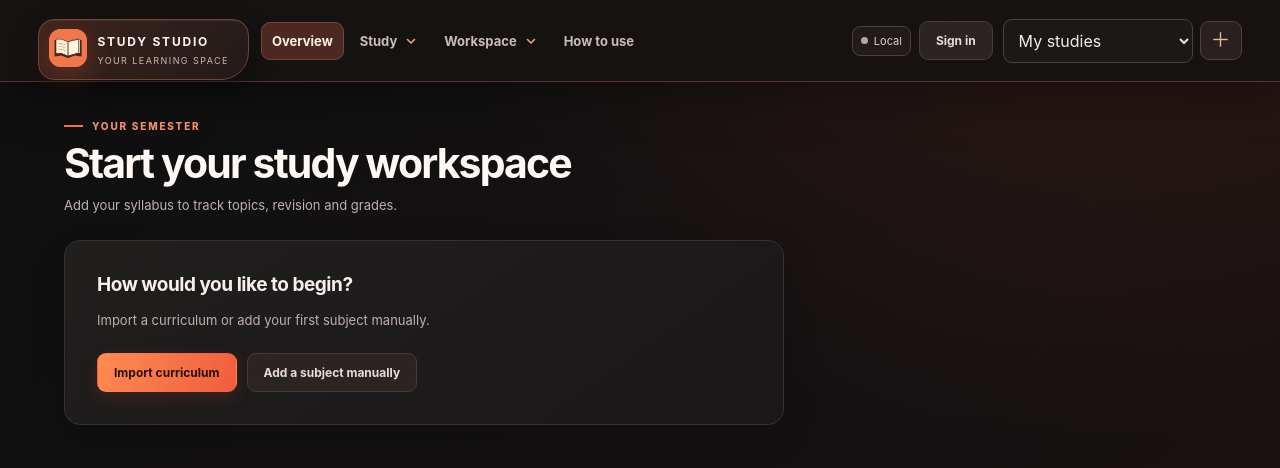
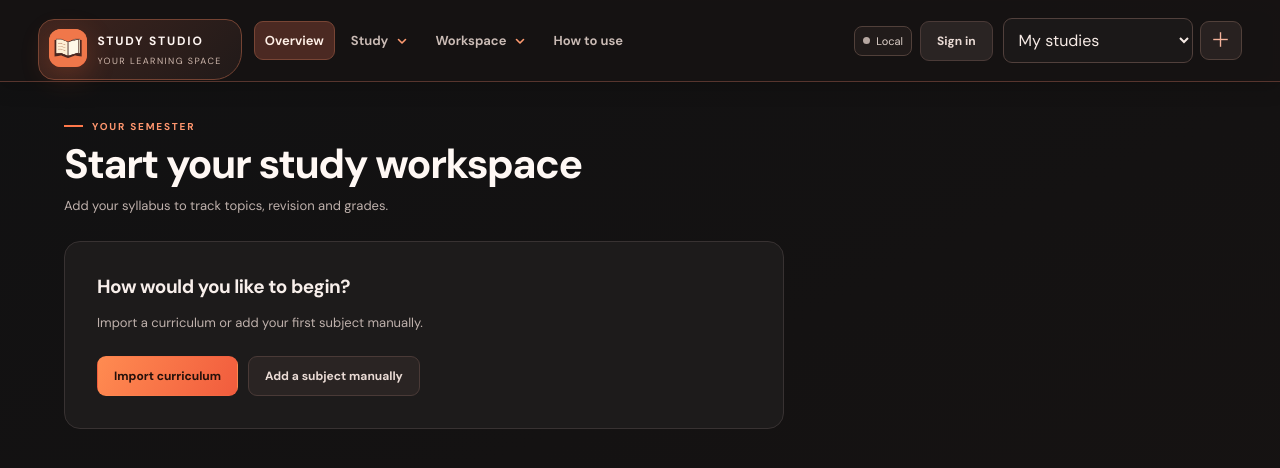
Before and after one commit to NotAsh0/study-studio, a plain HTML site: page index.html in a window 1280 px wide. Drawn offline with Linux system fonts and the light colour scheme.

Commit message:
Refine typography and dashboard surfaces

```diff
--- a/style.css
+++ b/style.css
@@ -92,3 +92,19 @@ select,input,textarea{color:#f6eae5;background:#1b1818;border:1px solid #51403c;
 .course-chip,.course-info small,.course-sort,.card .label,.field label,.subject-table th,.unit-progress small{font-size:12px}
 .topnav .nav,.nav-group summary{font-size:13px}
 @media(max-width:650px){.topnav .nav,.nav-group summary{font-size:12px}.add-course-form .fields{grid-template-columns:1fr}}
+
+/* Typography and surface refinement */
+@font-face{font-family:'DM Sans';font-style:normal;font-weight:400 700;font-display:swap;src:url('fonts/dm-sans-latin.woff2') format('woff2');unicode-range:U+0000-00FF,U+0131,U+0152-0153,U+02BB-02BC,U+02C6,U+02DA,U+02DC,U+0304,U+0308,U+0329,U+2000-206F,U+20AC,U+2122,U+2191,U+2193,U+2212,U+2215,U+FEFF,U+FFFD}
+@font-face{font-family:'DM Sans';font-style:normal;font-weight:400 700;font-display:swap;src:url('fonts/dm-sans-latin-ext.woff2') format('woff2');unicode-range:U+0100-02BA,U+02BD-02C5,U+02C7-02CC,U+02CE-02D7,U+02DD-02FF,U+0304,U+0308,U+0329,U+1D00-1DBF,U+1E00-1E9F,U+1EF2-1EFF,U+2020,U+20A0-20AB,U+20AD-20C4,U+2113,U+2C60-2C7F,U+A720-A7FF}
+:root{font-family:'DM Sans',Segoe UI,sans-serif}
+body{background:linear-gradient(155deg,#111112 0%,#171312 100%);background-attachment:fixed}
+body:before{content:none}
+.card,.panel{background:#1d1b1b;border:1px solid #383232;box-shadow:none}
+.course-list .course,.course-list .course:last-child{background:#1d1b1b;border-color:#383232;box-shadow:none}
+.course-list .course:hover,.course-list .course:focus-visible{background:#30221f;border-color:#8e503d}
+.topbar{filter:drop-shadow(0 4px 10px #0003)}
+.brand{box-shadow:none}
+.button{box-shadow:none}
+h1{letter-spacing:-.035em}
+.metric-ready{background:#1d2420;border-color:#405348}
+.metric-revision{background:#292019;border-color:#6c4935}
```
Also changed, not shown: fonts/OFL.txt (added), fonts/dm-sans-latin-ext.woff2 (added), fonts/dm-sans-latin.woff2 (added).
